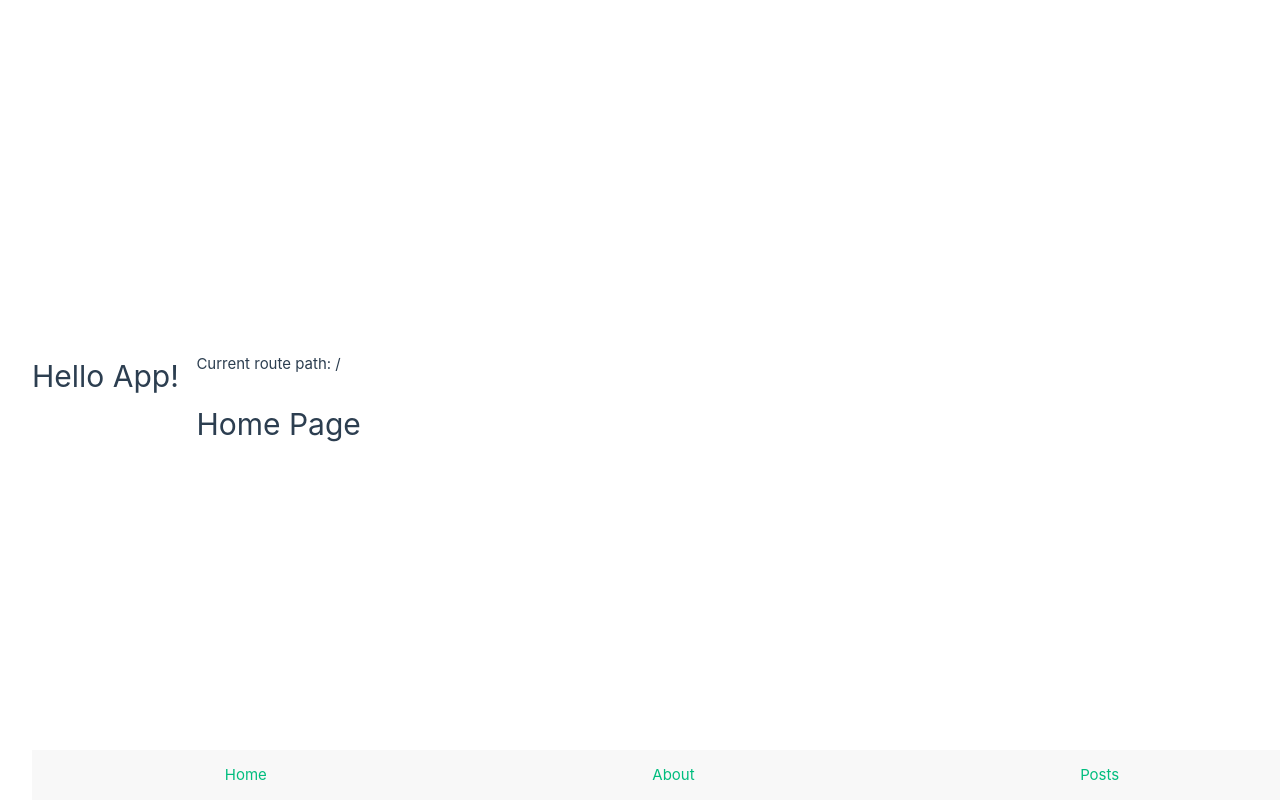
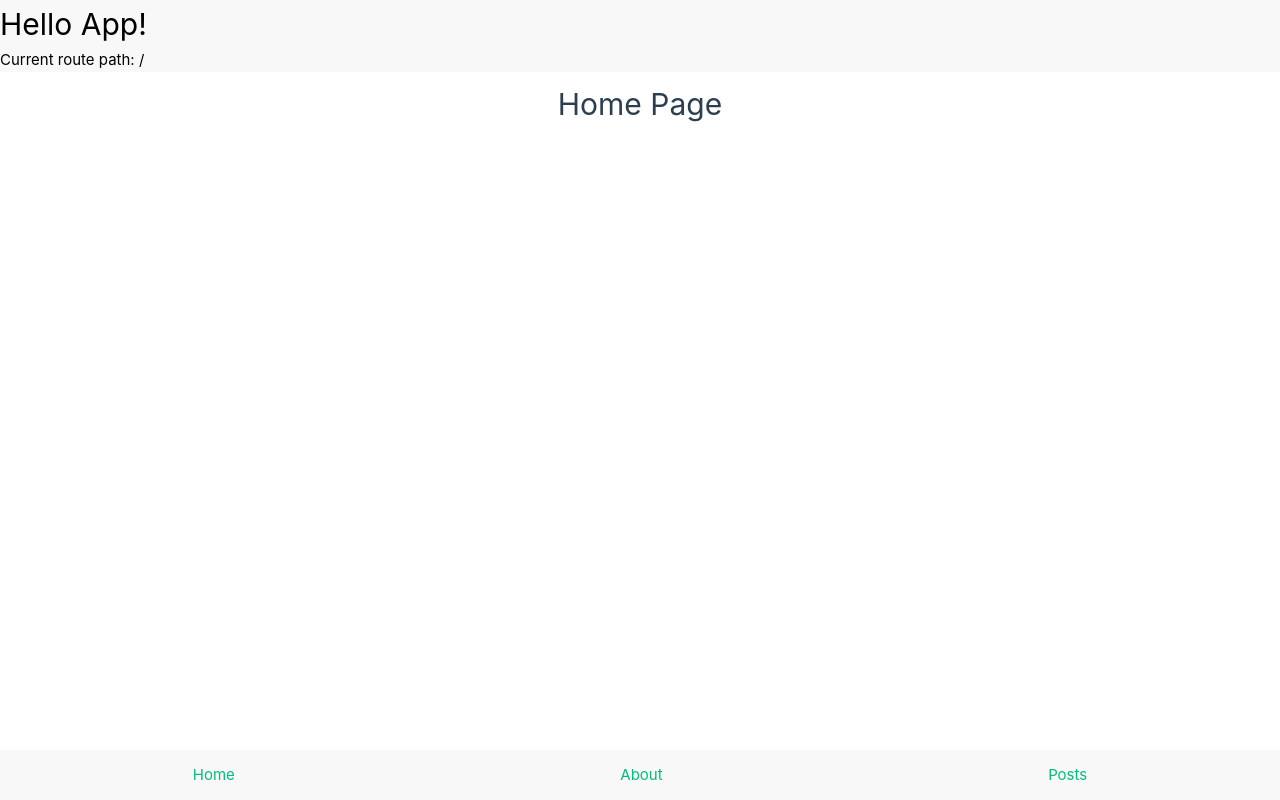
Before and after one commit to chaoyiuwu/MDEV1005A3, a Vue app: page / in a window 1280 px wide. Built offline with nearby package versions, Linux system fonts and the light colour scheme; the HTML template or start-up script is replaced by a standard one.

Commit message:
styled about page with sample data for now

```diff
--- a/src/App.vue
+++ b/src/App.vue
@@ -1,27 +1,13 @@
-<script setup>
-import HelloWorld from './components/HelloWorld.vue'
-import TheWelcome from './components/TheWelcome.vue'
-</script>
 
-<!-- <template>
-  <header>
-    <img alt="Vue logo" class="logo" src="./assets/logo.svg" width="125" height="125" />
-
-    <div class="wrapper">
-      <HelloWorld msg="You did it!" />
-    </div>
-  </header>
-
-  <main>
-    <TheWelcome />
-  </main>
-</template> -->
 
 <template>
-  <h1>Hello App!</h1>
+<div class="container">
+  <div class="header_container">
+  <h1 class="header1">Hello App!</h1>
   <p>
     <strong>Current route path:</strong> {{ $route.fullPath }}
   </p>
+  </div>
   <nav>
     <div class="bottom-nav">
     <RouterLink to="/" class="tab">Home</RouterLink>
@@ -32,17 +18,34 @@ import TheWelcome from './components/TheWelcome.vue'
   <main>
     <RouterView />
   </main>
+  </div>
 </template>
 
 <style scoped>
-header {
-  line-height: 1.5;
+.header_container {
+  position: fixed;
+  top:0;
+  background-color: #f8f8f8;
+  width: 100%;
+  text-color:black;
 }
 
-.logo {
-  display: block;
-  margin: 0 auto 2rem;
+p{
+  color:black;
 }
+
+h1{
+  color:black;
+}
+
+.container{
+  display: flex;
+  flex-direction:column;
+  width: 100%;
+  margin: 0;
+
+}
+
 
 .bottom-nav {
     display: flex;
@@ -55,21 +58,9 @@ header {
 }
 
 @media (min-width: 1024px) {
-  header {
-    display: flex;
-    place-items: center;
-    padding-right: calc(var(--section-gap) / 2);
-  }
 
-  .logo {
-    margin: 0 2rem 0 0;
-  }
 
-  header .wrapper {
-    display: flex;
-    place-items: flex-start;
-    flex-wrap: wrap;
-  }
+
 
 }
 </style>
--- a/src/assets/main.css
+++ b/src/assets/main.css
@@ -1,7 +1,7 @@
 @import './base.css';
 
 #app {
-  max-width: 1280px;
+
   font-weight: normal;
 }
 
@@ -20,14 +20,7 @@ a,
 }
 
 @media (min-width: 1024px) {
-  body {
-    display: flex;
-    place-items: center;
-  }
 
-  #app {
-    display: grid;
-    grid-template-columns: 1fr 1fr;
-    padding: 0 2rem;
-  }
+
+
 }
--- a/src/components/views/About.vue
+++ b/src/components/views/About.vue
@@ -1,11 +1,95 @@
+<script setup>
+import {ref} from 'vue'
+
+</script>
+
 <template>
   <div>
     <h1>About Page</h1>
   </div>
+  <div class="aboutPerson">
+  <div class="aboutPersonInfo">
+  <h2> Jacklyn Becker </h2>
+  <h3 class="infoSection"> This is where I write a section about myself. </h3>
+  <div class="githubLink">
+    <a href="https://github.com/JacklynBecker">
+      <button class="githubLinkButton">Github Link</button>
+    </a>
+  </div>
+  </div>
+  <img alt="Jacky logo" class="aboutImage" src="../../assets/jacky.png" width="250" height="250" />
+
+  </div>
+  <div class="aboutPerson">
+  <div class="aboutPersonInfo">
+  <h2> Chaoyi Wu </h2>
+  <h3 class="infoSection"> This is where I write a section about myself. </h3>
+  <div class="githubLink">
+    <a href="https://github.com/chaoyiuwu">
+      <button class="githubLinkButton">Github Link</button>
+    </a>
+  </div>
+  </div>
+  <img alt="Chaoyi logo" class="aboutImage" src="../../assets/jacky.png" width="250" height="250" />
+
+  </div>
 </template>
 
 <script>
+
 export default {
   name: 'About'
 }
 </script>
+
+<style scoped>
+h1{
+  margin-top:80px;
+  text-align:center;
+}
+.aboutPerson {
+  display:flex;
+  flex-direction:row;
+  margin-top:10%;
+  margin: auto;
+  width: 50%;
+  border: 3px solid green;
+  padding: 10px;
+  margin-bottom: 5%;
+
+}
+.aboutImage{
+
+  border: 5px solid #555;
+  border-radius: 50%;
+
+
+}
+.aboutPersonInfo{
+  display: flex;
+  flex-direction:column;
+  padding-right:10%;
+  justify-content: center;
+
+}
+
+.githubLink{
+  margin-top:10%;
+
+}
+
+.githubLinkButton{
+
+  padding-top:5%;
+  padding-left:15%;
+  padding-right:15%;
+  padding-bottom:5%;
+  background-color:#ADD8E6;
+  border-radius: 5%;
+  border-color:#ADD8E6;
+}
+
+.infoSection{
+  font-size:100%;
+}
+</style>
--- a/src/components/views/Home.vue
+++ b/src/components/views/Home.vue
@@ -2,10 +2,18 @@
   <div>
     <h1>Home Page</h1>
   </div>
-</template>
+  </template>
 
 <script>
+
 export default {
   name: 'Home'
 }
 </script>
+
+<style scoped>
+h1{
+  margin-top:80px;
+  text-align:center;
+}
+</style>
--- a/src/components/views/Posts.vue
+++ b/src/components/views/Posts.vue
@@ -1,17 +1,18 @@
 <template>
-  <div>
+  <div class="PostsContainer">
+  <form @submit.prevent="submitPost">
+      <input type="text" v-model="newPostTitle" placeholder="title"/>
+      <input type="text" v-model="newPostAuthor" placeholder="your name"/>
+      <textarea type="text" v-model="newPostContent" placeholder="post content"/>
+      <button  class="SubmitPostButton" type="submit">Submit</button>
+  </form>
     <ul>
       <li v-for="post in posts">
         {{ post.title }} by {{ post.author }} posted on {{ post.dateCreated }}
       </li>
   </ul>
 
-  <form @submit.prevent="submitPost">
-      <input type="text" v-model="newPostTitle" placeholder="title"/>
-      <input type="text" v-model="newPostAuthor" placeholder="your name"/>
-      <textarea type="text" v-model="newPostContent" placeholder="post content"/>
-      <button type="submit">Submit</button>
-  </form>
+
   </div>
 </template>
 
@@ -58,3 +59,21 @@ export default {
   }
 }
 </script>
+
+<style scoped>
+.PostsContainer{
+  margin-top:100px;
+
+}
+
+.SubmitPostButton{
+  margin-left: 5px;
+  padding-top: 10px;
+  padding-bottom: 10px;
+  padding-left: 30px;
+  padding-right: 30px;
+  background-color:#ADD8E6;
+  border-radius: 7%;
+  border-color:#ADD8E6;
+}
+</style>
```
Also changed, not shown: src/assets/jacky.png (added).
